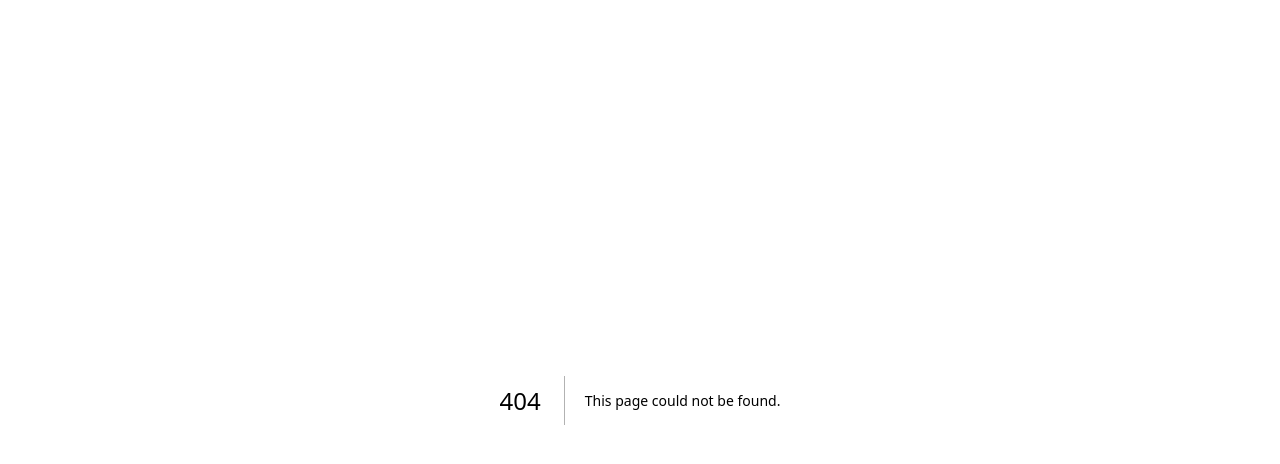
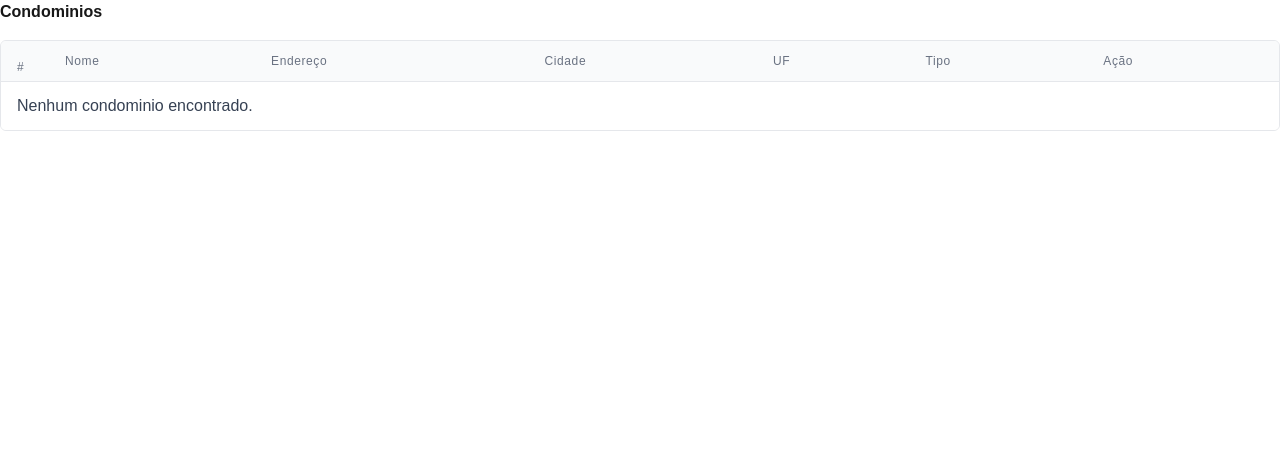
Before and after one commit to PedroReiDEV/viva-condo, a Next.js app: page /condominios in a window 1280 px wide. Before the commit this address had no page. Shown: the top 464 px of the page. Built offline with nearby package versions, Linux system fonts and the light colour scheme.

Commit message:
criado a tabela para lista condominio

```diff
--- /dev/null
+++ b/src/app/condominios/novo/page.tsx
@@ -0,0 +1,11 @@
+"use client";
+
+export default function ListaCondominios() {
+    return (
+        <div id="principal" className="min-h-screen flex items-center justify-center bg-black">
+             <h1 id="name" className="text-2x1 font-bold text-center">
+                novo condominios
+            </h1>
+        </div>
+    );
+}
--- /dev/null
+++ b/src/app/condominios/page.tsx
@@ -0,0 +1,34 @@
+"use client";
+
+export default function ListaCondominios() {
+    return (
+        <div id="p-6 max-w-full">
+            <div className="mb-4 flex items-center justify-between gap-4">
+                <h1 className="text-x1 font-semibold">Condominios</h1>
+            </div>
+
+            <div className="bg-white rounded-md border border-gray-200 overflow-hidden">
+                <table className="min-w-full divide-y divide-gray-200">
+                    <thead className="bg-gray-50">
+                        <tr>
+                            <th className="px-4 pt-3 text-left text-xs font-medium text-gray-500 tracking-wider w-12">#</th>
+                            <th className="px-4 py-3 text-left text-xs font-medium text-gray-500 tracking-wider">Nome</th>
+                            <th className="px-4 py-3 text-left text-xs font-medium text-gray-500 tracking-wider">Endereço</th>
+                            <th className="px-4 py-3 text-left text-xs font-medium text-gray-500 tracking-wider">Cidade</th>
+                            <th className="px-4 py-3 text-left text-xs font-medium text-gray-500 tracking-wider">UF</th>
+                            <th className="px-4 py-3 text-left text-xs font-medium text-gray-500 tracking-wider">Tipo</th>
+                            <th className="px-4 py-3 text-left text-xs font-medium text-gray-500 tracking-wider">Ação</th>
+                        </tr>
+                    </thead>
+                    <tbody className="divide-y divide-gray-200 bg-white">
+                        <tr>
+                            <td className="px-4 py-3 text-em text-gray-700" colSpan={7}>
+                                Nenhum condominio encontrado.
+                            </td>
+                        </tr>
+                    </tbody>
+                </table>
+            </div>
+        </div>
+    );
+}
--- a/src/app/page.tsx
+++ b/src/app/page.tsx
@@ -11,8 +11,8 @@ export default function Home() {
   }
 
   const morador: Morador = {
-    primeiroNome: "I am",
-    sobrenome: "BATMAN",
+    primeiroNome: "Sandro",
+    sobrenome: "Pereira",
   };
 
   function obterSaudacao(morador: null | Morador) {
```
